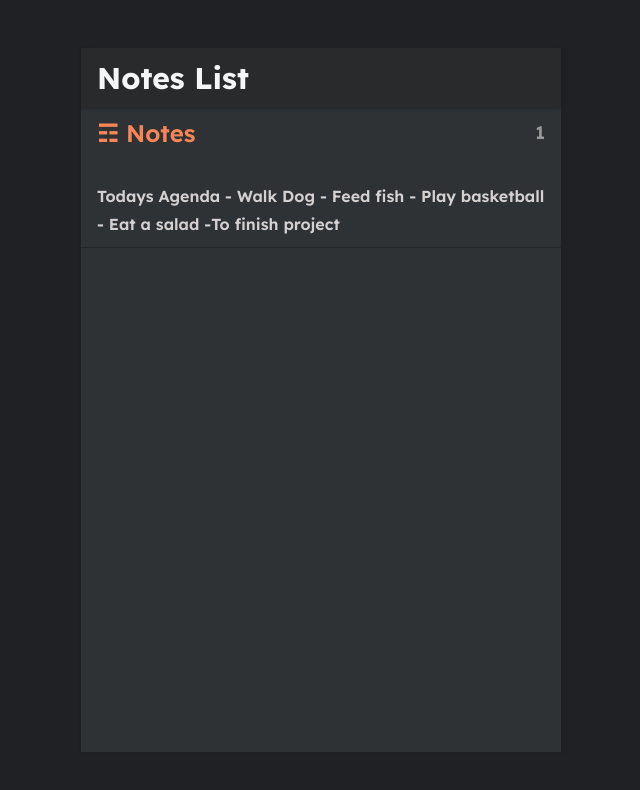
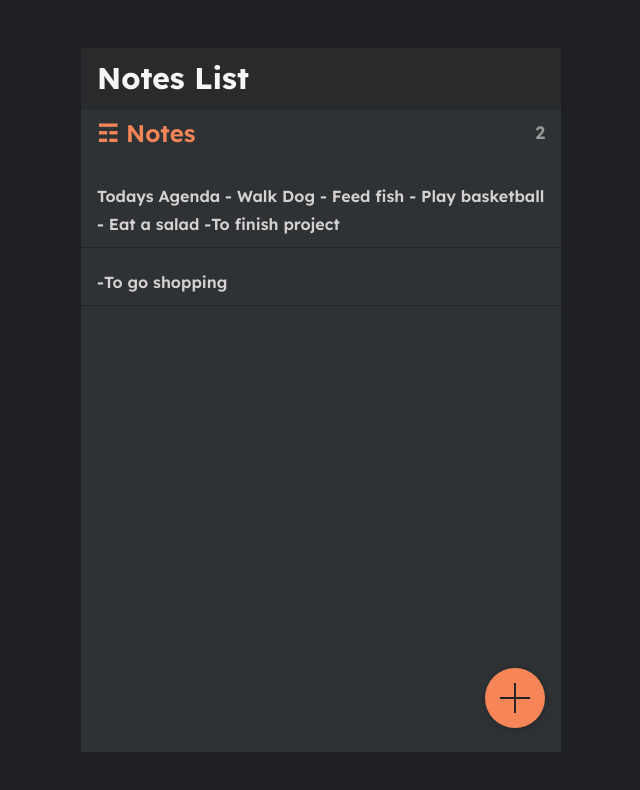
Before and after one commit to KhineThwe/React_Note_App, a React (Create React App) app: page / in a window 1280 px wide. Shown: the top 790 px of the page, without its empty margins (319-959 px from the left). Built offline with nearby package versions, Linux system fonts and the light colour scheme; data requests are answered from the project's data file.

Commit message:
create note

```diff
--- a/db.json
+++ b/db.json
@@ -4,6 +4,11 @@
       "id": 1,
       "body": "Todays Agenda\n\n- Walk Dog\n- Feed fish\n- Play basketball\n- Eat a salad\n-To finish project\n",
       "updated": "2023-01-09T18:36:48.631Z"
+    },
+    {
+      "body": "-To go shopping",
+      "updated": "2023-01-09T18:57:20.489Z",
+      "id": 2
     }
   ]
 }
--- /dev/null
+++ b/src/components/AddButton.js
@@ -0,0 +1,13 @@
+import React from 'react'
+import {Link} from 'react-router-dom'
+import {ReactComponent as AddIcon} from '../assets/add.svg'
+
+const AddButton = () => {
+  return (
+    <Link to="/note/new" className='floating-button'>
+      <AddIcon/>
+    </Link>
+  )
+}
+
+export default AddButton
--- a/src/pages/NotePage.js
+++ b/src/pages/NotePage.js
@@ -17,11 +17,22 @@ const NotePage = ({history}) => {
   },[id])
 
   let getNote = async ()=>{
+    if(id === 'new' ) return
     let response = await fetch(`http://localhost:8000/notes/${id}`)
     let data = await response.json()
     console.log(data)
     setNote(data)
   }
+
+  let createNote =async () =>{
+    await fetch(`http://localhost:8000/notes/`,{
+      method : 'POST',
+      headers : {
+        'Content-Type' : 'application/json'
+      },
+      body: JSON.stringify({...note,'updated':new Date()})
+    })
+}
 
   let updateNote =async () =>{
       await fetch(`http://localhost:8000/notes/${id}`,{
@@ -46,8 +57,10 @@ const NotePage = ({history}) => {
   let handleSubmit = ()=>{
     if (id !== 'new' && !note.body){
       deleteNote()
-    }else if(id === 'new'){
+    }else if(id !== 'new'){
       updateNote()
+    }else if(id === 'new' && note!== null){
+      createNote()
     }
     history.push('/')
   }
@@ -59,7 +72,12 @@ const NotePage = ({history}) => {
                 <ArrowLeft onClick={handleSubmit}/>
               </Link>
            </h3>
-           <button onClick={deleteNote}>Delete</button>
+           {id !== 'new' ? (
+              <button onClick={deleteNote}>Delete</button>
+           ):(
+              <button onClick={handleSubmit}>Done</button>
+           )}
+
         </div>
         <textarea  onChange={(e)=>{setNote({...note,'body':e.target.value})}} value={note?.body}>
 
--- a/src/pages/NotesListPage.js
+++ b/src/pages/NotesListPage.js
@@ -1,6 +1,7 @@
 import React,{useEffect, useState} from 'react'
 //import notes from '../assets/data'
 import ListItem from '../components/ListItem'
+import AddButton from '../components/AddButton'
 
 const NotesListPage = () => {
   let [notes,setNotes] = useState([])
@@ -27,6 +28,7 @@ const NotesListPage = () => {
           <ListItem key={index} note={note}/>
          ))}
       </div>
+      <AddButton/>
     </div>
   )
 }
```
Also changed, not shown: src/assets/add.svg (added).
